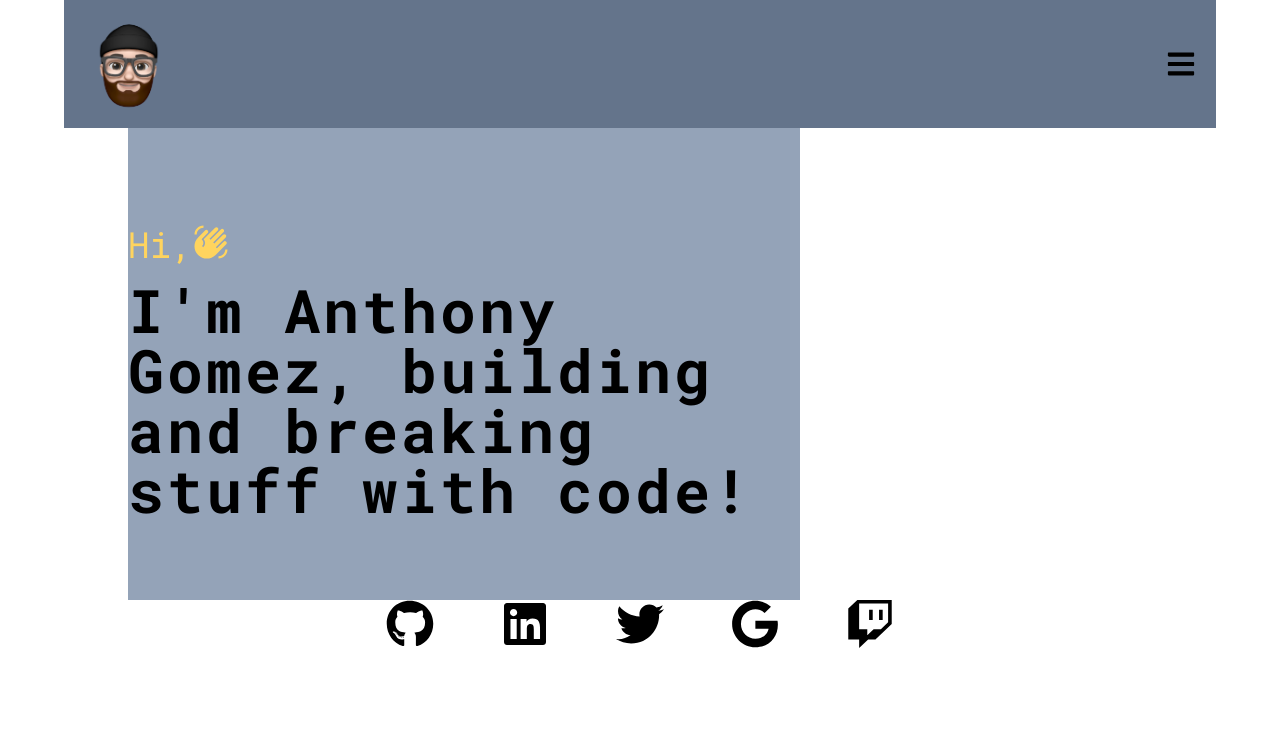
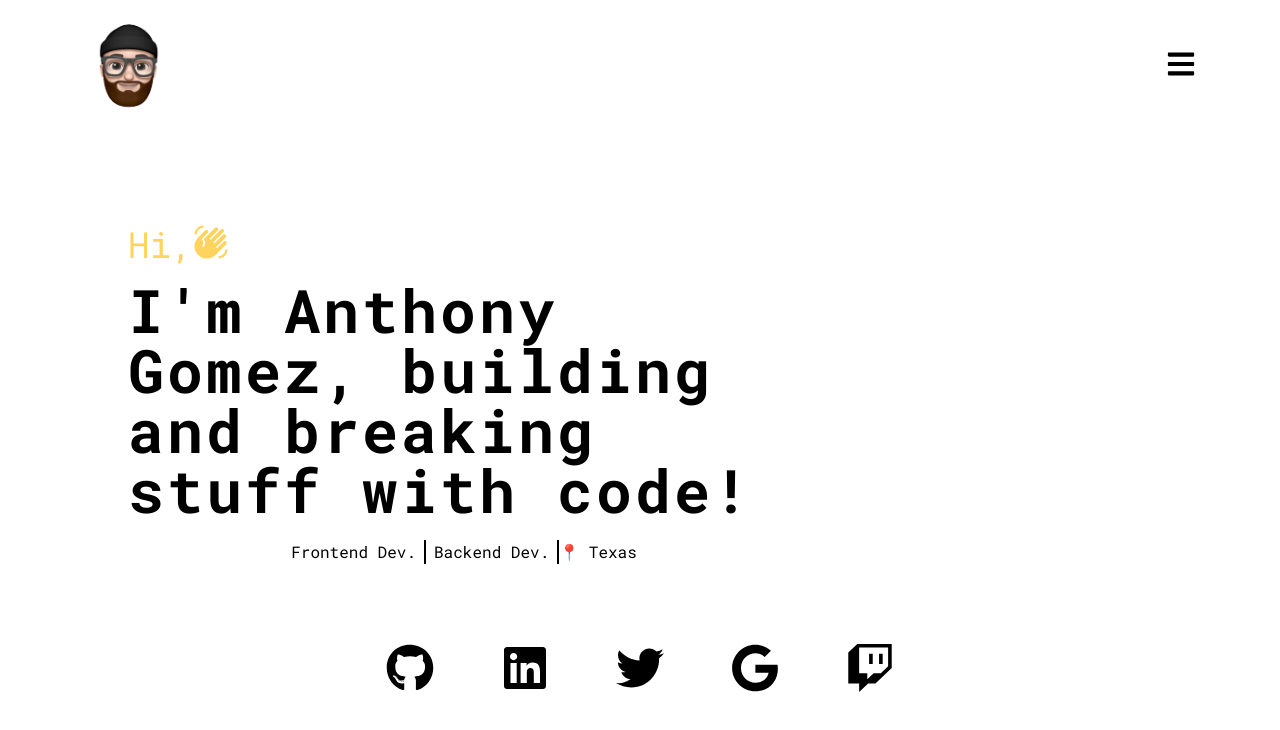
Before and after one commit to GomezAnthony/AnthonyGomez.io, a React (Create React App) app in the folder client/: page / in a window 1280 px wide. Shown: the top 730 px of the page. Built offline with nearby package versions, Linux system fonts and the light colour scheme.

Commit message:
New navbar
fix navbar

```diff
--- a/client/src/components/Hero/Hero.js
+++ b/client/src/components/Hero/Hero.js
@@ -4,15 +4,20 @@ import { MdWavingHand } from "react-icons/md";
 function Hero() {
   return (
     <div>
-      <div className="container w-[80%] py-20 mx-auto max-w-2xl lg:mx-32 bg-slate-400">
+      <div className="container w-[80%] py-20 mx-auto max-w-2xl lg:mx-32">
         <div className="flex py-4">
           <h2 className="text-[#FFD45E] text-2xl md:text-4xl">Hi,</h2>
           <MdWavingHand className=" text-[#FFD45E] text-3xl  lg:text-4xl animate-waving-hand" />
         </div>
         <div>
-          <h1 className="animate-fade-in-up font-bold text-4xl text-tertiary-color tracking-wider leading-[3rem] md:text-5xl lg:text-6xl">
+          <h1 className="mb-5 font-bold text-4xl text-tertiary-color tracking-wider leading-[3rem] md:text-5xl lg:text-6xl">
             I'm Anthony Gomez, building and breaking stuff with code!
           </h1>
+          <div className="flex justify-center">
+            <p className="pr-2">Frontend Dev.</p>
+            <p className="border-r-2 border-l-2 border-black px-2">Backend Dev.</p>
+            <p>📍 Texas</p>
+          </div>
         </div>
       </div>
     </div>
--- a/client/src/components/Links/Links.js
+++ b/client/src/components/Links/Links.js
@@ -9,7 +9,7 @@ const Links = () => {
         <a href='https://www.linkedin.com/in/anthony-gomez-20b291130/' rel="noopener noreferrer"><FaLinkedin className='text-secondary-color text-4xl md:text-5xl cursor-pointer hover:text-tertiary-color hover:scale-125 duration-700 ease-in-out transition delay-75' /></a>
         <a href='https://twitter.com/tonyxcodes' target='_blank' rel="noopener noreferrer"><FaTwitter className='text-secondary-color text-4xl md:text-5xl cursor-pointer hover:text-tertiary-color hover:scale-125 duration-700 ease-in-out transition delay-75' /></a>
         <a href='mailto: gomez9162@gmail.com' target='_blank' rel="noopener noreferrer"><FaGoogle className='text-secondary-color text-4xl md:text-5xl cursor-pointer hover:text-tertiary-color hover:scale-125 duration-700 ease-in-out transition delay-75' /></a>
-        <a href=''><FaTwitch className='text-secondary-color text-4xl md:text-5xl cursor-pointer hover:text-tertiary-color hover:scale-125 duration-700 ease-in-out transition delay-75' /></a>
+        <a href='https://github.com/GomezAnthony'><FaTwitch className='text-secondary-color text-4xl md:text-5xl cursor-pointer hover:text-tertiary-color hover:scale-125 duration-700 ease-in-out transition delay-75' /></a>
       </div>
     </div>
   )
--- a/client/src/components/Navbar/Navbar.js
+++ b/client/src/components/Navbar/Navbar.js
@@ -14,7 +14,7 @@ const Navbar = () => {
   return (
     <div>
       <div>
-        <div className="flex items-center justify-between w-[90%] m-auto bg-slate-500 px-5">
+        <div className="flex items-center justify-between w-[90%] m-auto px-5">
           <div>
             <img className="h-32" src={logo} alt="Animoji Logo" />
           </div>
@@ -29,12 +29,12 @@ const Navbar = () => {
         <div
           className={
             isOpen
-              ? "h-screen fixed left-20 w-[100%] bg-black ease-in-out duration-500"
+              ? "h-screen fixed left-14 w-[100%] bg-black ease-in-out duration-500 z-10"
               : " fixed left-[100%] ease-out duration-500"
           }
         >
           <div className="h-96">
-            <div className="flex flex-col items-center justify-between my-32  h-full">
+            <div className="flex flex-col items-center justify-between my-32 h-full">
               <Link className="text-2xl uppercase text-white font-regular" to="/">
                 Home
               </Link>
```
